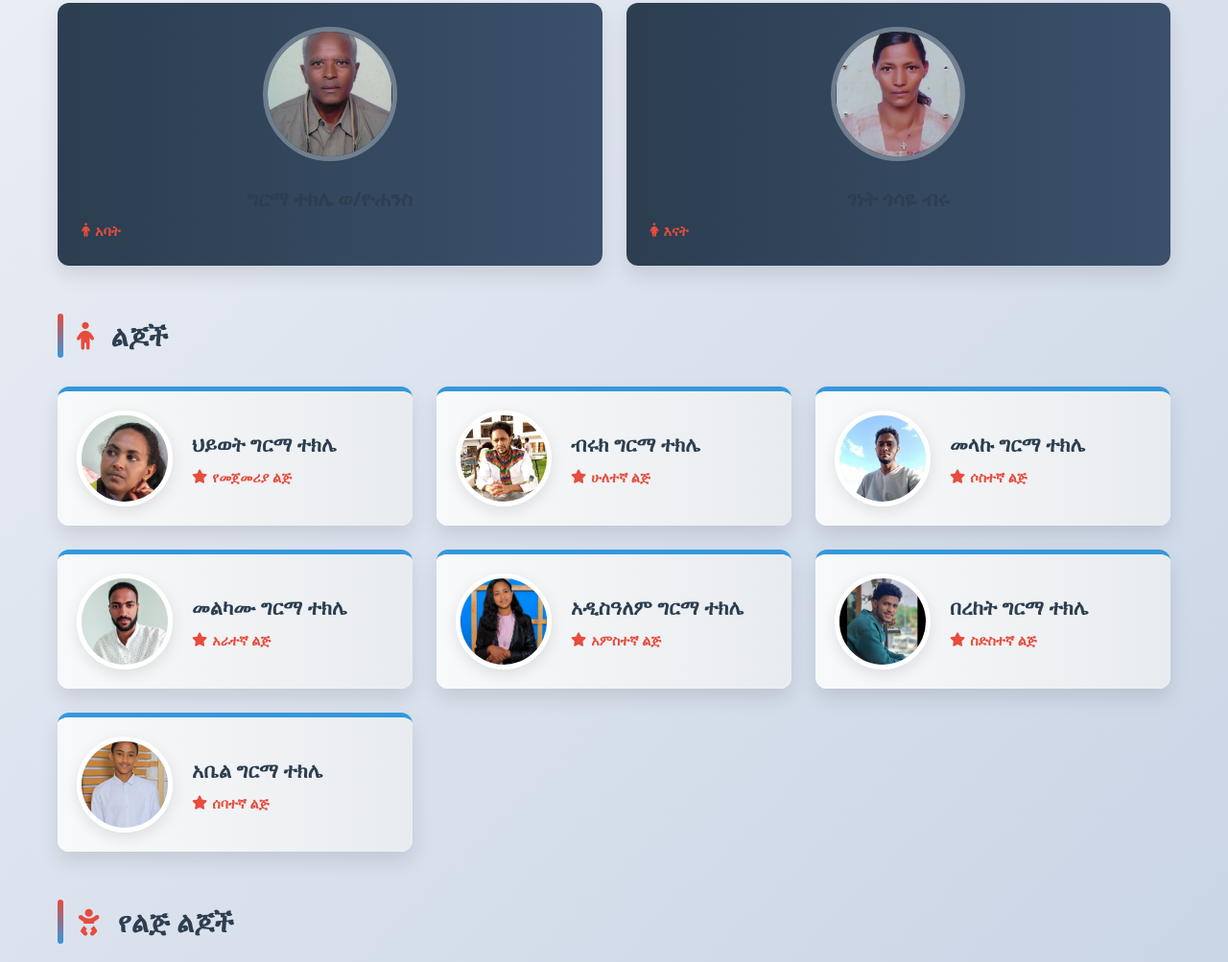
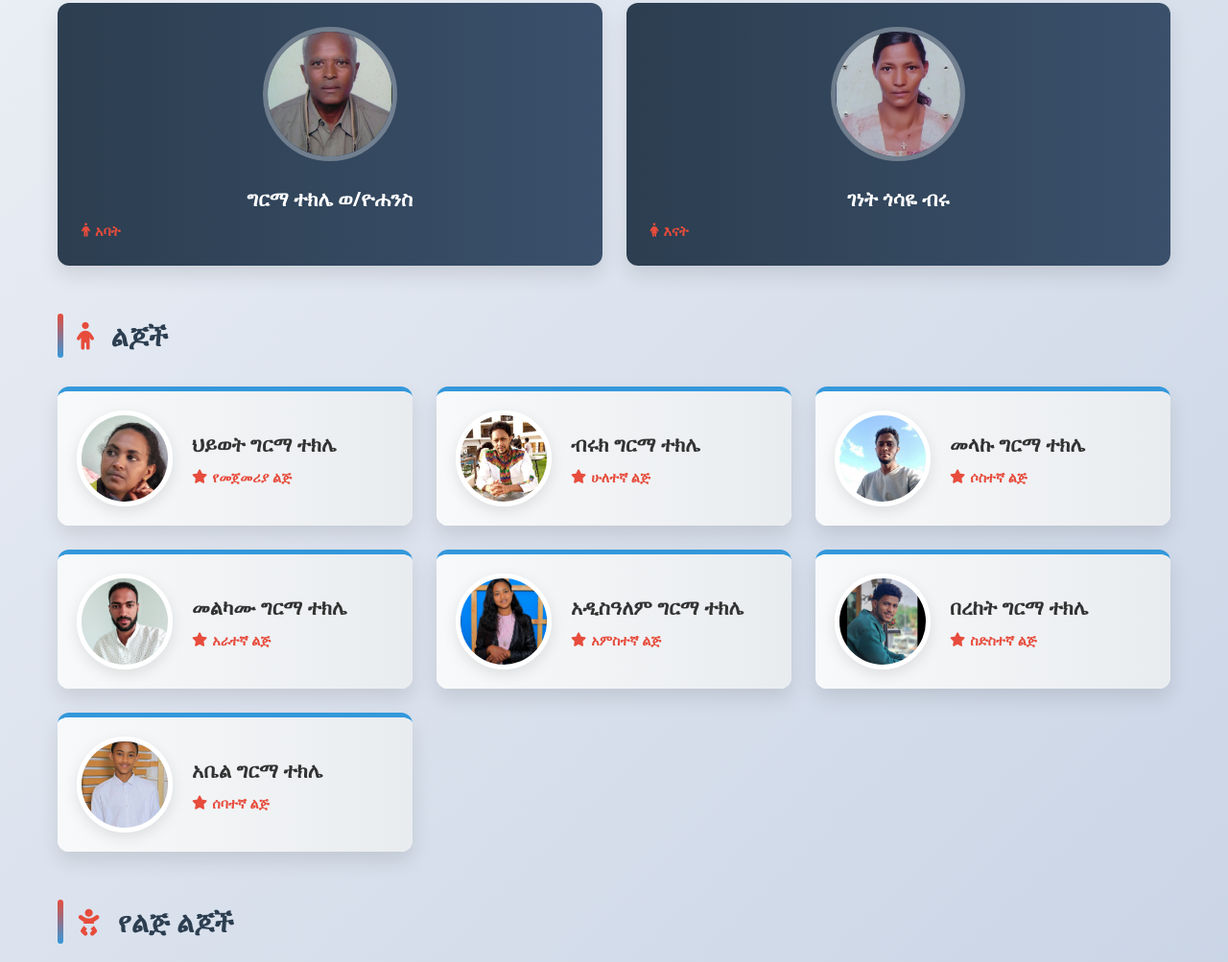
Before and after one commit to melke-gt/MyFamily, a plain HTML site: page index.html in a window 1280 px wide. Shown: the part 858-1861 px from the top of the page at 96% size. Drawn offline with Linux system fonts and the light colour scheme.

Commit message:
Update style.css
member name color, color change to RGB

```diff
--- a/style.css
+++ b/style.css
@@ -205,7 +205,7 @@ h2.section-title::before {
 .member-name {
   font-size: 1.3rem;
   font-weight: 700;
-  color: var(--primary-color);
+  color: rgb;
   margin-bottom: 5px;
 }
 
@@ -386,4 +386,5 @@ h2.section-title::before {
 .member-card:nth-child(5) { animation-delay: 0.5s; }
 .member-card:nth-child(6) { animation-delay: 0.6s; }
 .member-card:nth-child(7) { animation-delay: 0.7s; }
+
 .member-card:nth-child(8) { animation-delay: 0.8s; }
```
